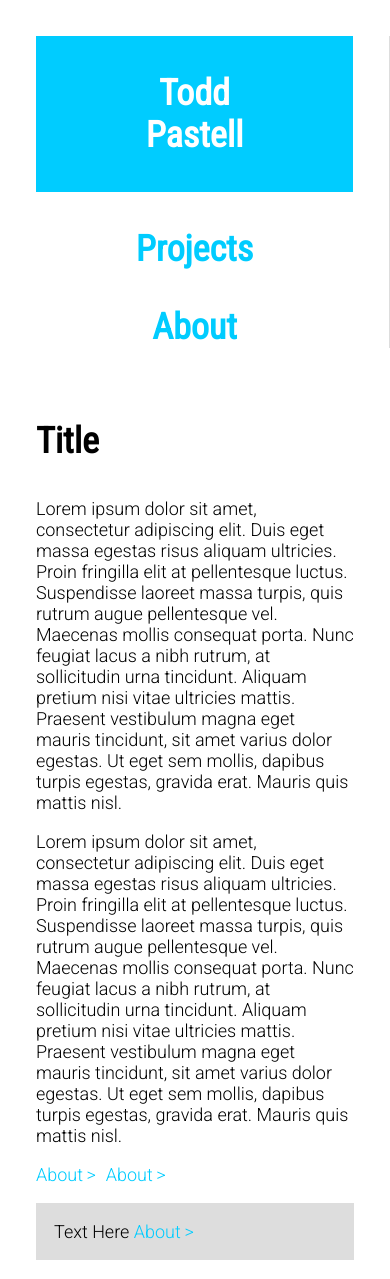
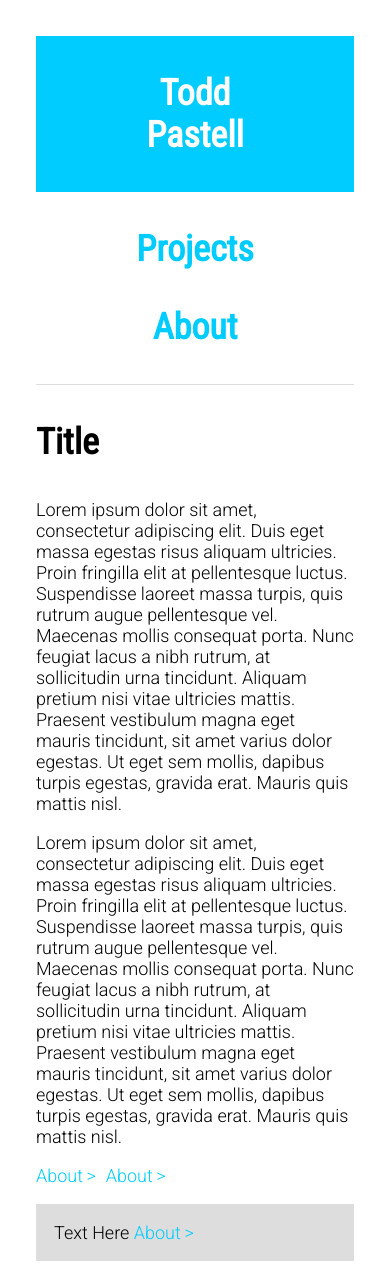
Before and after one commit to toddpastell/toddpastell.github.io, a Jekyll site: the page index.html, which Jekyll copies as it is, in a window 390 px wide. Built offline with Jekyll 4.4.1, drawn with Linux system fonts in a browser that asks for light colours.

Commit message:
new site style

```diff
--- a/css/site.css
+++ b/css/site.css
@@ -46,7 +46,7 @@ a {
 	background-color: #0cf;
 }
 .logo a {
-	padding: 1em;
+	padding: 1em 0;
 	color: #fff;
 }
 .content a {
@@ -62,5 +62,9 @@ a {
 	left: 0.5em;
 }
 @media (max-width: 800px) {
-
+	.nav { border: none; }
+	.hrz-rule {
+		display: block;
+		border-bottom: 1px solid #ddd;
+	}
 }
--- a/index.html
+++ b/index.html
@@ -15,6 +15,7 @@
 						<h1 class="logo"><a href="/">Todd<br>Pastell</a></h1>
 						<h2><a href="#">Projects</a></h2>
 						<h2><a href="#">About</a></h2>
+						<div class="hrz-rule"></div>
 					</div>
 				</div>
 				<div class="col span3-4">
```
